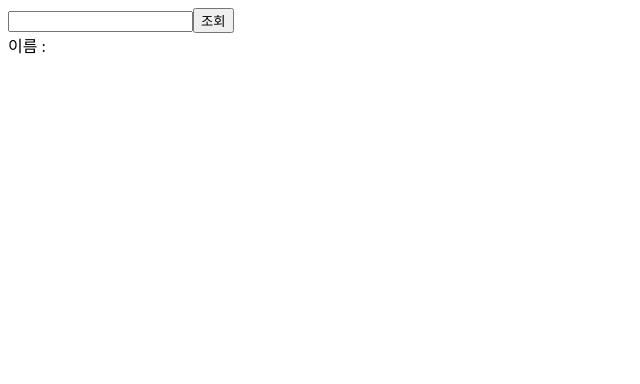
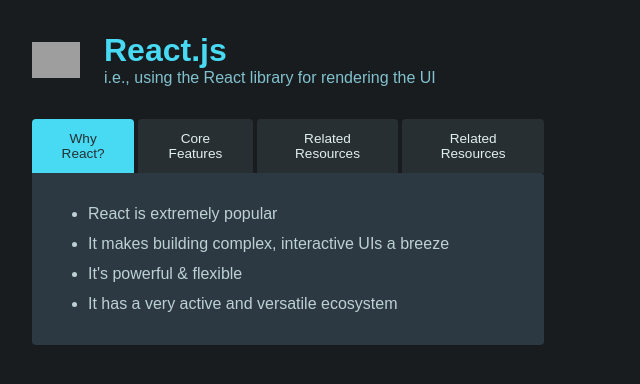
Before and after one commit to kiwi85547/react20240509, a React (Vite) app: page / in a window 1280 px wide. Shown: the top 384 px of the page, without its empty margins (0-640 px from the left). Built offline with nearby package versions, Linux system fonts and the light colour scheme; grey boxes are pictures that could not be loaded.

Commit message:
udemy 버튼 생성

```diff
--- a/src/App.jsx
+++ b/src/App.jsx
@@ -1,27 +1,80 @@
-import React, { useState } from "react";
-import axios from "axios";
+import {useState} from "react";
+import "./styles.css";
 
-function App(props) {
-  const [customerId, setCustomerId] = useState("");
-  const [customerName, setCustomerName] = useState("");
-  function handleSearchClick() {
-    // 조회버튼 클릭시
-    // /api/customer?id=6 로 요청
-    axios
-      .get(`/api/customer?id=${customerId}`)
-      .then((response) => response.data)
-      .then((data) => setCustomerName(data));
-  }
+const content = [
+    [
+        "React is extremely popular",
+        "It makes building complex, interactive UIs a breeze",
+        "It's powerful & flexible",
+        "It has a very active and versatile ecosystem"
+    ],
+    [
+        "Components, JSX & Props",
+        "State",
+        "Hooks (e.g., useEffect())",
+        "Dynamic rendering"
+    ],
+    [
+        "Official web page (react.dev)",
+        "Next.js (Fullstack framework)",
+        "React Native (build native mobile apps with React)"
+    ],
+    [
+        "Vanilla JavaScript requires imperative programming",
+        "Imperative Programming: You define all the steps needed to achieve a result",
+        "React on the other hand embraces declarative programming",
+        "With React, you define the goal and React figures out how to get there"
+    ]
+];
+
+export default function App() {
+    const [activeContentIndex, setActiveContentIndex] = useState(0);
 
     return (
         <div>
+            <header>
+                <img src="react-logo-xs.png" alt="React logo"/>
                 <div>
-        <input type="number" onChange={(e) => setCustomerId(e.target.value)} />
-        <button onClick={handleSearchClick}>조회</button>
+                    <h1>React.js</h1>
+                    <p>i.e., using the React library for rendering the UI</p>
                 </div>
-      <div>이름 : {customerName}</div>
+            </header>
+
+            <div id="tabs">
+                <menu>
+                    <button
+                        className={activeContentIndex === 0 ? "active" : ""}
+                        onClick={() => setActiveContentIndex(0)}
+                    >
+                        Why React?
+                    </button>
+                    <button
+                        className={activeContentIndex === 1 ? "active" : ""}
+                        onClick={() => setActiveContentIndex(1)}
+                    >
+                        Core Features
+                    </button>
+                    <button
+                        className={activeContentIndex === 2 ? "active" : ""}
+                        onClick={() => setActiveContentIndex(2)}
+                    >
+                        Related Resources
+                    </button>
+                    <button
+                        className={activeContentIndex === 3 ? "active" : ""}
+                        onClick={() => setActiveContentIndex(3)}
+                    >
+                        Related Resources
+                    </button>
+                </menu>
+                <div id="tab-content">
+                    <ul>
+                        {content[activeContentIndex].map((item) => (
+                            <li key={item}>{item}</li>
+                        ))}
+                    </ul>
+                </div>
+            </div>
         </div>
     );
 }
-
-export default App;
--- /dev/null
+++ b/src/styles.css
@@ -0,0 +1,74 @@
+* {
+    box-sizing: border-box;
+}
+
+body {
+    font-family: sans-serif;
+    background-color: #181c1f;
+    color: #bdd1d4;
+    margin: 2rem;
+}
+
+header {
+    margin: 2rem 0;
+    display: flex;
+    gap: 1.5rem;
+    align-items: center;
+}
+
+header img {
+    width: 3rem;
+    object-fit: contain;
+}
+
+header h1 {
+    margin: 0;
+    color: #48d9f3;
+}
+
+header p {
+    margin: 0;
+    color: #82c2ce;
+}
+
+#tabs {
+    max-width: 32rem;
+    margin: 2rem 0;
+    overflow: hidden;
+}
+
+#tabs menu {
+    margin: 0;
+    padding: 0;
+    display: flex;
+    gap: 0.25rem;
+}
+
+#tabs button {
+    font: inherit;
+    font-size: 0.85rem;
+    background-color: #282f33;
+    border: none;
+    border-bottom-color: #48d9f3;
+    color: #e0eff1;
+    border-radius: 4px 4px 0 0;
+    padding: 0.75rem 1rem;
+    cursor: pointer;
+    transition: all 0.2s ease-out;
+}
+
+#tabs button:hover,
+#tabs button.active {
+    background-color: #48d9f3;
+    color: #273133;
+}
+
+#tab-content {
+    background-color: #2d3942;
+    border-radius: 0 4px 4px 4px;
+    padding: 1rem;
+}
+
+#tab-content li {
+    margin: 0.75rem 0;
+}
```
Lines whose indentation alone changed are shown as unchanged.
